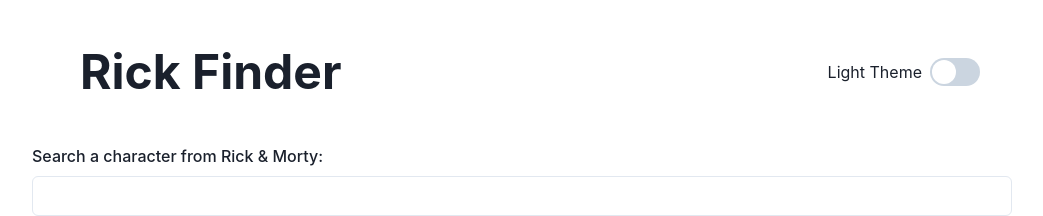
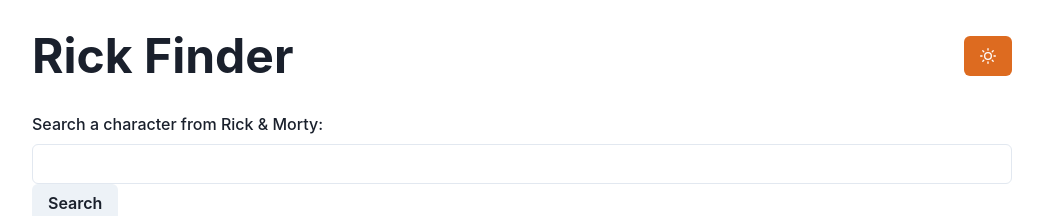
Before and after one commit to luke-dowling/rick-finder, a React (Vite) app: page /search in a window 1280 px wide. Shown: the top 216 px of the page, without its empty margins (118-1161 px from the left). Built offline with nearby package versions, Linux system fonts and the light colour scheme; no server answers.

Commit message:
made changed to light and dark mode, from switch to button

```diff
--- a/src/components/Header.tsx
+++ b/src/components/Header.tsx
@@ -1,45 +1,33 @@
 import {
+  Box,
+  Button,
   Flex,
   Heading,
   Spacer,
-  Switch,
-  Text,
   useColorMode,
 } from "@chakra-ui/react";
+import { SunIcon, MoonIcon } from "@chakra-ui/icons";
 import { Link } from "react-router-dom";
 
 const Header = () => {
   const { colorMode, toggleColorMode } = useColorMode();
 
   return (
-    <Flex
-      padding={8}
-      maxWidth={1200}
-      marginX={"auto"}
-      alignItems={"center"}
-      flexDirection={["column-reverse", "row"]}
-    >
+    <Flex paddingY={8} alignItems={"center"} flexDirection={["row"]}>
       <Link to="/">
-        <Heading
-          as="h1"
-          size={"2xl"}
-          margin={["auto", "4"]}
-          textAlign={["center", "left"]}
-        >
+        <Heading as="h1" size={"2xl"} textAlign={["center", "left"]}>
           Rick Finder
         </Heading>
       </Link>
       <Spacer />
-      <Text display={["none", "block"]} paddingX={2}>
-        {colorMode === "light" ? "Light" : "Dark"} Theme
-      </Text>
-      <Switch
-        size={"lg"}
-        colorScheme={"teal"}
-        alignSelf={["flex-end", "center"]}
-        marginBottom={[4, 0]}
-        onChange={() => toggleColorMode()}
-      />
+      <Box>
+        <Button
+          onClick={() => toggleColorMode()}
+          colorScheme={colorMode === "light" ? "orange" : "teal"}
+        >
+          {colorMode === "light" ? <SunIcon /> : <MoonIcon />}
+        </Button>
+      </Box>
     </Flex>
   );
 };
```
